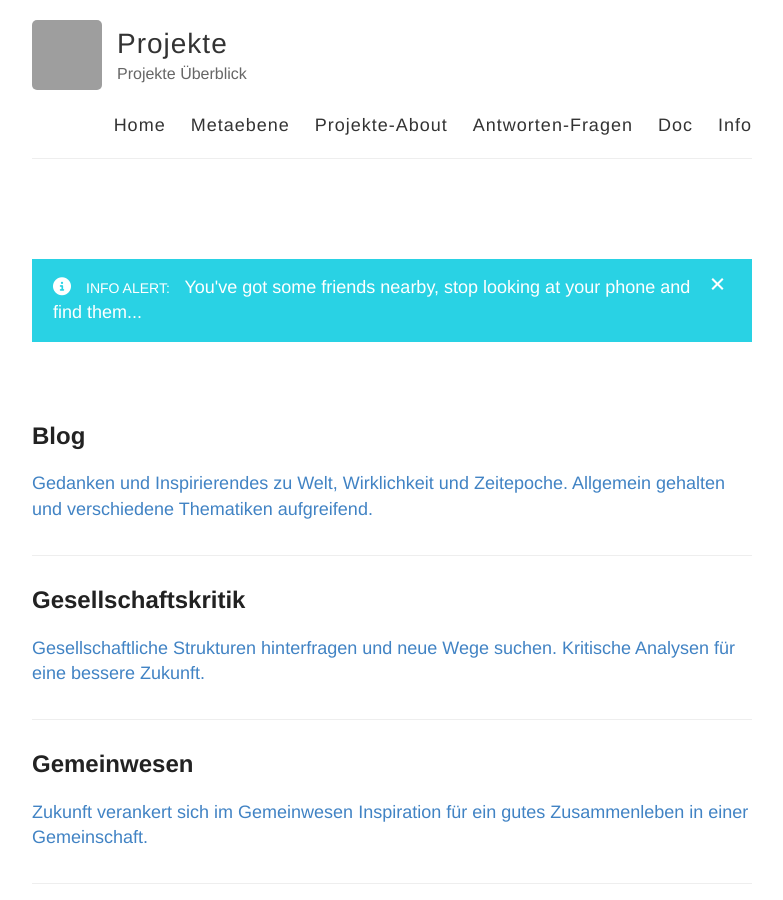
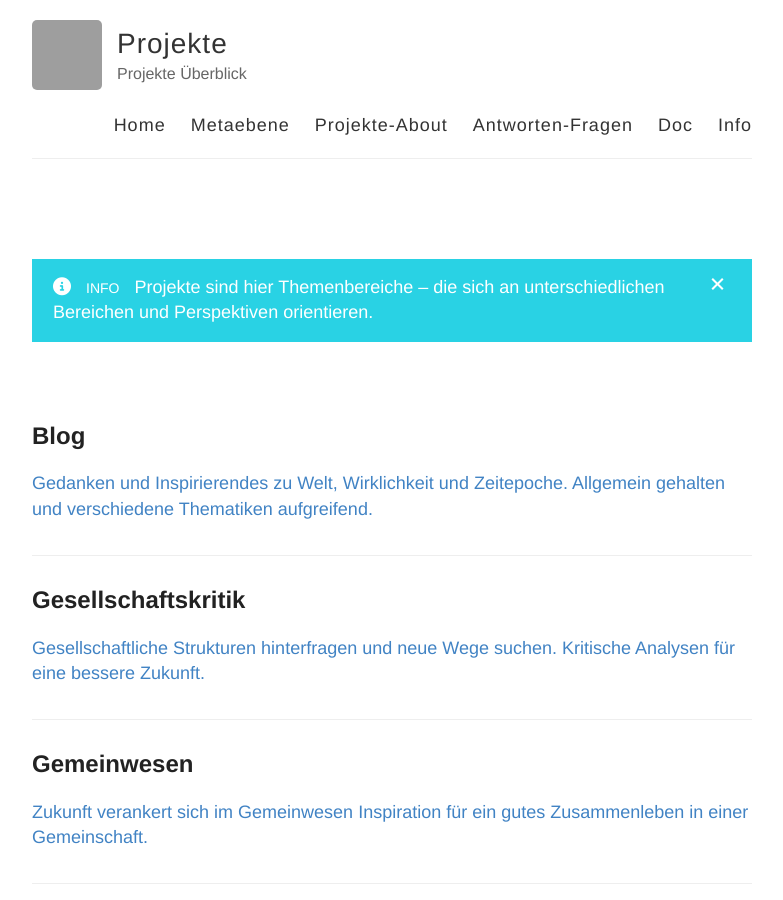
Before and after one commit to S2030c/projekte, a Jekyll site: the page built from index.html, in a window 1280 px wide and 900 px high. Shown: the whole window, without its empty margins (248-1031 px from the left). Built offline with Jekyll 4.4.1, drawn with Linux system fonts in a browser that asks for light colours; nearby versions of some CDN libraries; grey boxes are pictures that could not be loaded.

Commit message:
Update alert1.html

```diff
--- a/_includes/alert1.html
+++ b/_includes/alert1.html
@@ -8,7 +8,7 @@
       <button type="button" class="close-icon" data-dismiss="alert" aria-label="Close">
 						<span>clear</span>
       </button>
-      <b class="alert-info">Info alert:</b> You've got some friends nearby, stop looking at your phone and find them...
+      <b class="alert-info">Info</b> Projekte sind hier Themenbereiche – die sich an unterschiedlichen Bereichen und Perspektiven orientieren.
     </div>
   </div>
 
```
